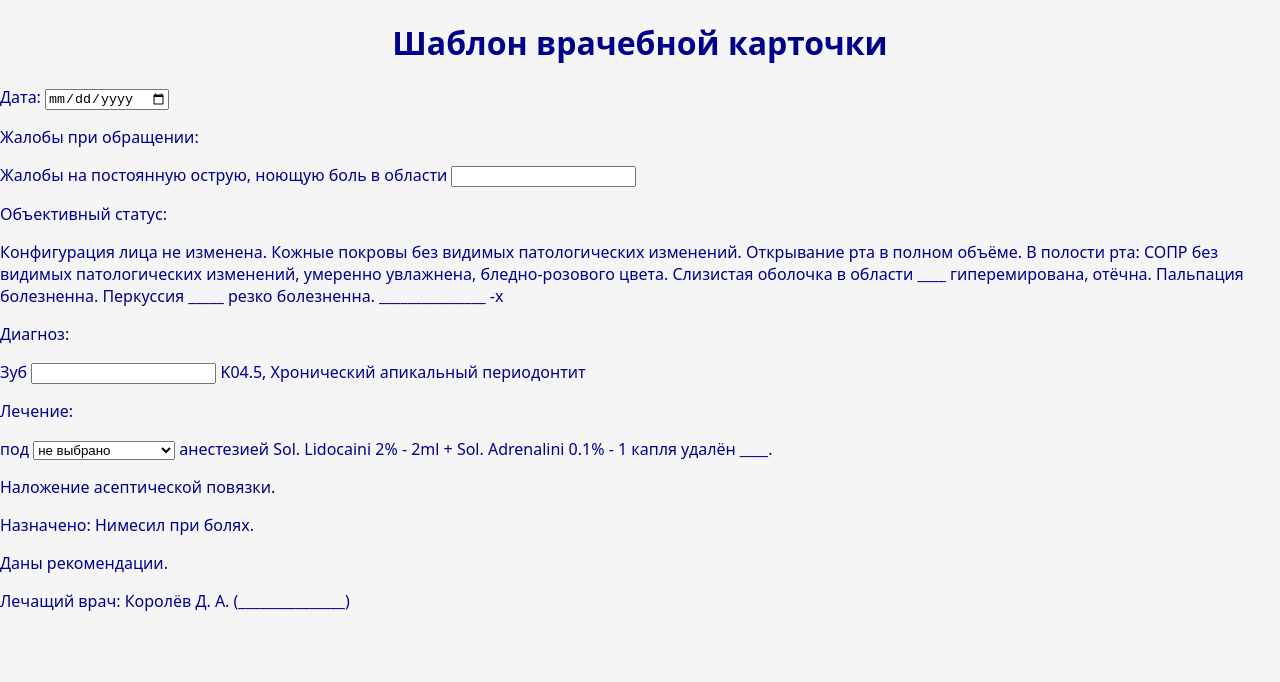
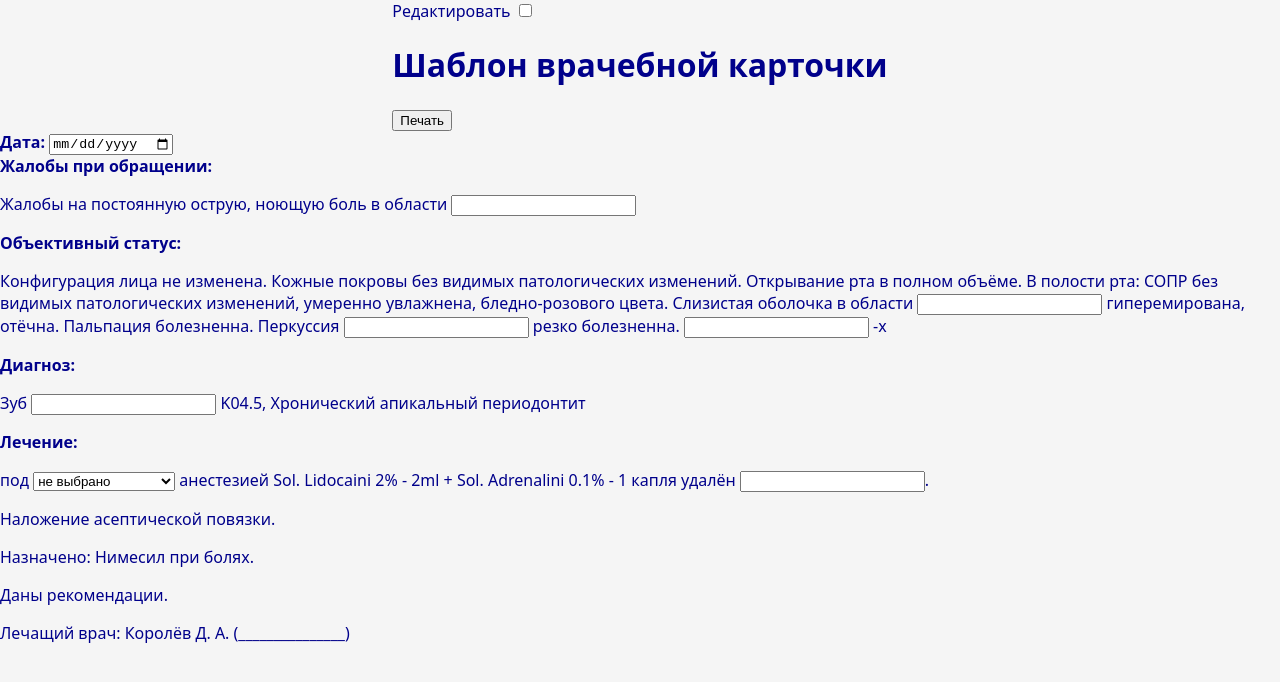
Before and after one commit to slavkapiyavka/card-template, a plain HTML site: page index.html in a window 1280 px wide. Drawn offline with Linux system fonts and the light colour scheme.

Commit message:
fix: complete html markup

```diff
--- a/index.html
+++ b/index.html
@@ -2,60 +2,69 @@
 <html lang="ru">
 <head>
   <meta charset="UTF-8">
+  <meta name="robots" content="noindex">
   <meta name="viewport" content="width=device-width, initial-scale=1.0">
   <title>Шаблон врачебной карточки</title>
   <link rel="stylesheet" href="styles/styles.css">
 </head>
 <body>
-  <h1>Шаблон врачебной карточки</h1>
+  <header class="main-header">
+    <label class="toggle-editable">
+      Редактировать
+
+      <input class="toggle-checkbox" type="checkbox" name="toggle">
+    </label>
+    <h1>Шаблон врачебной карточки</h1>
+    <button class="print-button" type="button">Печать</button>
+  </header>
 
   <form id="form" class="card-form" method="post">
-    <label for="date">
-      Дата:
-      <input type="date" name="date" id="date">
+    <label class="date" for="date">
+      <b>Дата:</b>
+      <input class="print" type="date" name="date" id="date">
     </label>
 
-    <div>
-      <p>Жалобы при обращении:</p>
-      <p>Жалобы на постоянную острую, ноющую боль в области <input type="text"></p>
+    <div class="card-form__row">
+      <b>Жалобы при обращении:</b>
+      <p>Жалобы на постоянную острую, ноющую боль в области <input class="complaint-input print" type="text"></p>
     </div>
 
-    <div>
-      <p>Объективный статус:</p>
+    <div class="card-form__row">
+      <b>Объективный статус:</b>
       <p>
         Конфигурация лица не изменена.
         Кожные покровы без видимых патологических изменений.
         Открывание рта в полном объёме.
         В полости рта: СОПР без видимых патологических изменений, умеренно увлажнена, бледно-розового цвета.
-        Слизистая оболочка в области ____ гиперемирована, отёчна.
+        Слизистая оболочка в области <input type="text" class="print"> гиперемирована, отёчна.
         Пальпация болезненна.
-        Перкуссия _____ резко болезненна. _______________ -x</p>
+        Перкуссия <input type="text" class="print"> резко болезненна. <input type="text" class="print"> -x</p>
     </div>
 
-    <div>
-      <p>Диагноз:</p>
-      <p>Зуб <input type="number" name="tooth" id=""> K04.5, Хронический апикальный периодонтит</p>
+    <div class="card-form__row">
+      <b>Диагноз:</b>
+      <p>Зуб <input class="print tooth-input" type="number" name="tooth" id=""> K04.5, Хронический апикальный периодонтит</p>
     </div>
 
     <div>
     </div>
 
-    <div>
-      <p>Лечение:</p>
-      <p>под <select name="treatment" id="">
+    <div class="card-form__row treatment">
+      <b class="treatment__title">Лечение:</b>
+      <p>под <select class="print" name="treatment" id="">
         <option value="none">не выбрано</option>
         <option value="infiltration">инфильтрационной</option>
         <option value="torus">торусальной</option>
       </select>
-      анестезией Sol. Lidocaini 2% - 2ml + Sol. Adrenalini 0.1% - 1 капля удалён ____.
+      анестезией Sol. Lidocaini 2% - 2ml + Sol. Adrenalini 0.1% - 1 капля удалён <input type="text" class="print">.
       </p>
       <p>Наложение асептической повязки.</p>
       <p>Назначено: Нимесил при болях.</p>
       <p>Даны рекомендации.</p>
     </div>
 
-    <footer>
-      <p>Лечащий врач: Королёв Д. А. (_______________)</p>
+    <footer class="form-footer">
+      <p class="form-footer__sign">Лечащий врач: Королёв Д. А. (_______________)</p>
     </footer>
   </form>
   <script src="script/index.js"></script>
```
